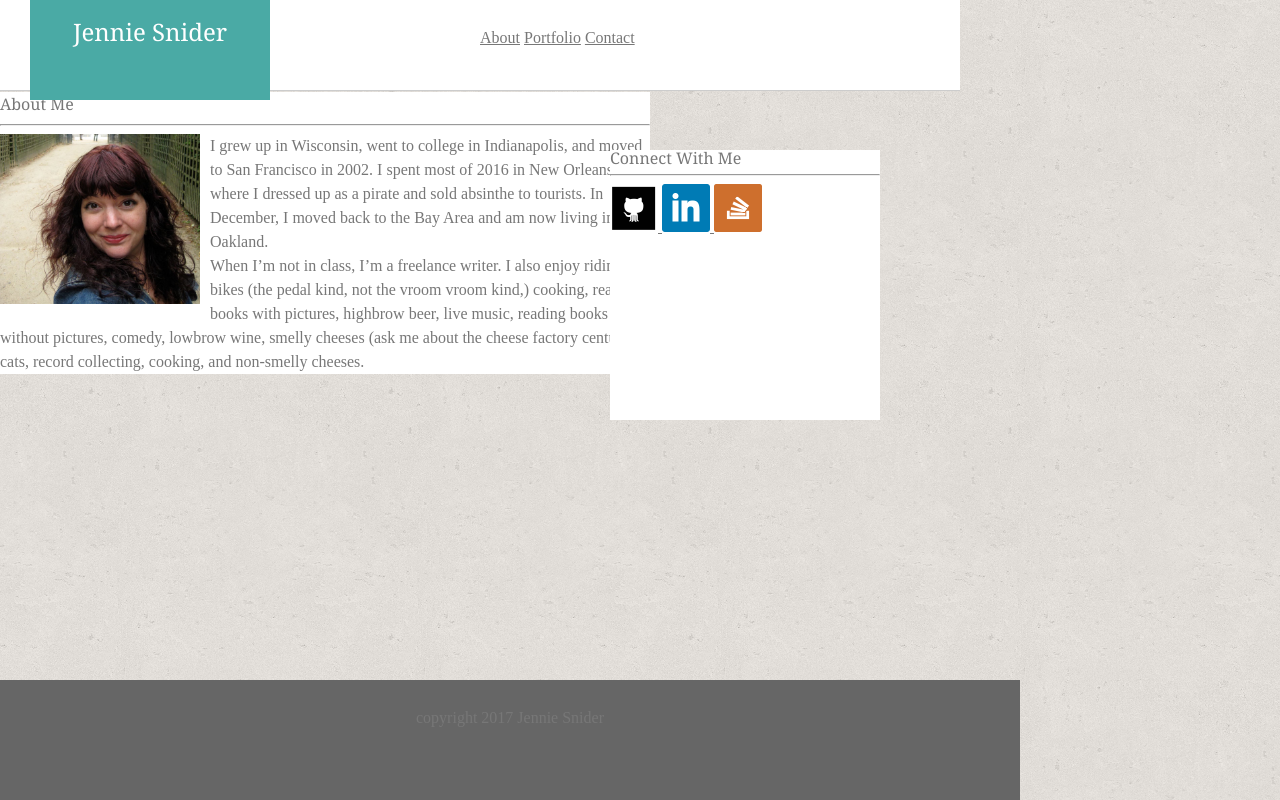
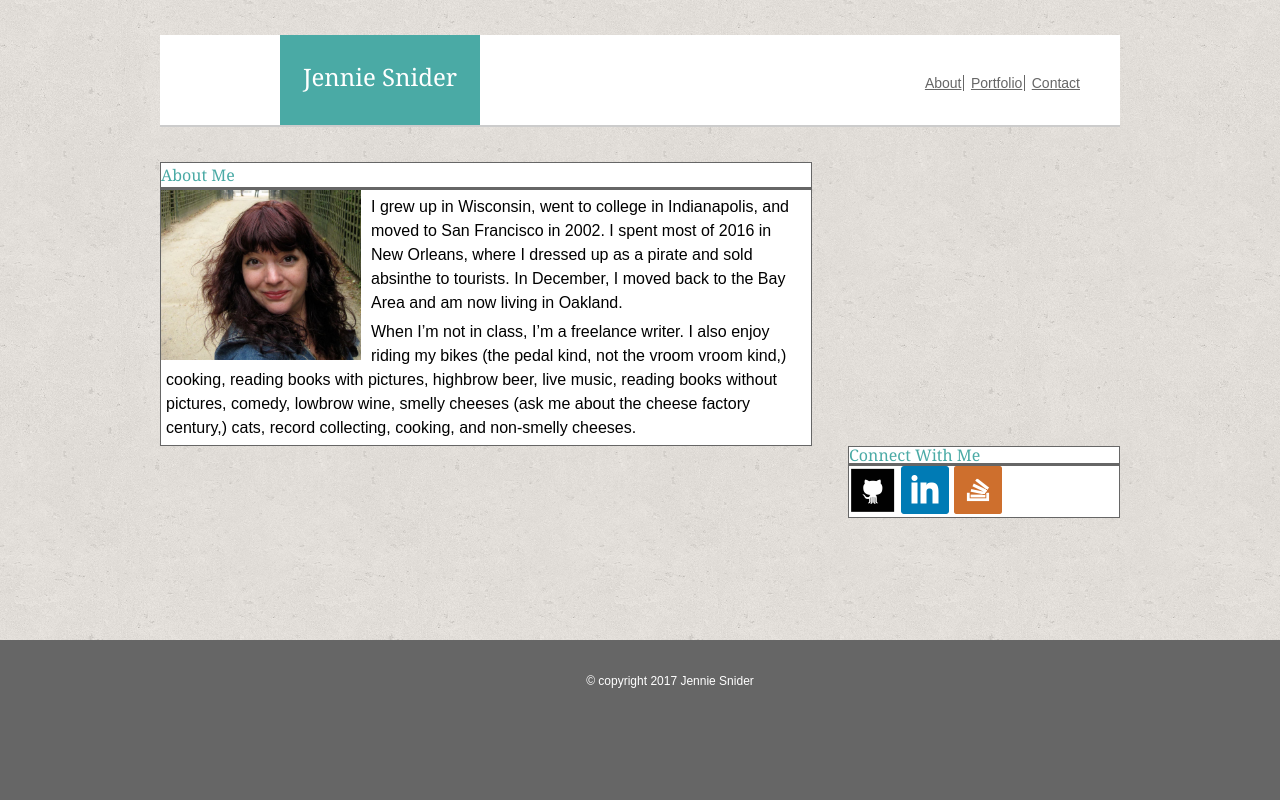
Before and after one commit to orangedalek/basic_portfolio, a plain HTML site: page index.html in a window 1280 px wide. Drawn offline with Linux system fonts and the light colour scheme; files that its build step writes are made by us from their sources.

Commit message:
more updates

```diff
--- a/index.html
+++ b/index.html
@@ -7,43 +7,45 @@
 	<link rel="stylesheet" type="text/css" href="style.css">
 </head>
 <body>
+	<div class="content_holder">
 	<header>
 		<div class="namebox">
 			<h1 class="name">Jennie Snider</h1>
 		</div>
-		<div class="toplinks">
-			<a href="#">About</a>
-			<a href="#">Portfolio</a>
-			<a href="#">Contact</a>
-		</div>
+		<nav class="toplinks">
+			<a class="aboutlink" href="#">About</a>
+			<a class="portfoliolink" href="#">Portfolio</a>
+			<a class="contactlink" href="#">Contact</a>
+		</nav>
 	</header>
+	</div>
+	<!-- make the main content area of the page with an about me area on the left containing a photo and two paragraphs, and a contact info section to the right with links -->
 
-	<div class="about">
-		<h1>About Me</h1>
-		<hr>
-		<img class="profile-pic" src="assets/images/profile.jpg" alt="Selfie in the garden at Versailles">
-		<p>I grew up in Wisconsin, went to college in Indianapolis, and moved to San Francisco in 2002. I spent most of 2016 in New Orleans, where I dressed up as a pirate and sold absinthe to tourists. In December, I moved back to the Bay Area and am now living in Oakland.
-		</p>
-		<p>When I’m not in class, I’m a freelance writer. I also enjoy riding my bikes (the pedal kind, not the vroom vroom kind,) cooking, reading books with pictures, highbrow beer, live music, reading books without pictures, comedy, lowbrow wine, smelly cheeses (ask me about the cheese factory century,) cats, record collecting, cooking, and non-smelly cheeses.
-		</p>
+	<div class="content_holder">
+		<section class="content">
+		<h2>About Me</h2>
+			<img class="profile-pic" src="assets/images/profile.jpg" alt="Selfie in the garden at Versailles">
+			<p>I grew up in Wisconsin, went to college in Indianapolis, and moved to San Francisco in 2002. I spent most of 2016 in New Orleans, where I dressed up as a pirate and sold absinthe to tourists. In December, I moved back to the Bay Area and am now living in Oakland.
+			</p>
+			<p>When I’m not in class, I’m a freelance writer. I also enjoy riding my bikes (the pedal kind, not the vroom vroom kind,) cooking, reading books with pictures, highbrow beer, live music, reading books without pictures, comedy, lowbrow wine, smelly cheeses (ask me about the cheese factory century,) cats, record collecting, cooking, and non-smelly cheeses.
+			</p>
+		</section>
+		<section class="connect">
+			<h3>Connect With Me</h3>
+			<a href="#"><img src="assets/images/github.png"></a>
+			<a href="#"><img src="assets/images/linkedin.png"></a>
+			<a href="#"><img src="assets/images/stackoverflow.png"></a>
+
+		</section>
 	</div>
-	<div class="connect">
-		<h1>Connect With Me</h1>
-		<hr>
-		<a href="#">
-			<img src="assets/images/github.png">
-		</a>
-		<a href="#">
-			<img src="assets/images/linkedin.png">
-		</a>
-		<a href="#">
-			<img src="assets/images/stackoverflow.png">
-		</a>
 
+
+<!-- 	footer with copyright -->
+	<div class="content_holder">
+		<footer>
+			<p>&copy; copyright 2017 Jennie Snider</p>
+		</footer>
 	</div>
-	<footer>
-		<p>copyright 2017 Jennie Snider</p>
-	</footer>
 
 </body>
 </html>
--- a/style.css
+++ b/style.css
@@ -1,103 +1,129 @@
-*{
-	color: #777777;
+/*sticky footer fix*/
+
+html {
+    position: relative;
+    min-height: 100%;
+}
+body {
+    margin: 0 0 100px; /* bottom = footer height */
+}
+footer {
+    position: absolute;
+    left: 0;
+    bottom: 0;
+    height: 100px;
+    width: 100%;
 }
 
+/*style the body elements*/
+
 body{
-	width: 960px;
 	background-image: url(assets/images/cork-wallet.png);
+	font-family: 'Arial', 'Helvetica Neue', Helvetica, sans-serif;
 }
 
-
+/*style the header*/
 header{
 	height: 90px;
-	width: 960px;
 	background-color: #ffffff;
-	border-bottom: 1px solid #cccccc;
-	margin-bottom: 1px;
+	border-bottom: 2px solid #cccccc;
+}
+
+nav{
+	text-align: right;
+	float: right;
+	margin: 40px 40px 0px 0px;
 }
 
 h1{
-	font-family: 'Georgia', Times, Times New Roman, serif;.
-}
-
-
-
-footer{
-	height: 60px;
-	width: 960px;
-	background-color: #666666;
-	text-align: center;
-	padding: 30px;
-	position: fixed;
-	bottom: 0;
-	z-index: 3;
-}
-
-
-
-
-.namebox{
 	background-color: #4aaaa5;
 	color: #ffffff;
 	width: 200px;
 	height: 60px;
-	position: absolute;
-	left: 30px;
-	padding: 20px;
-}
-
-.name{
 	font-size: 24px;
 	color: #ffffff;
 	text-align: center;
-	font-family: 'Georgia', Times, Times New Roman, serif;.
+	font-family: 'Georgia', Times, Times New Roman, serif;
+	float: left;
+	padding-top: 30px;
 }
 
-.toplinks{
-	position: absolute;
-	width: 200px;
-	height: 90px;
-	right: 570px;
-	padding: 30px;
-
+h2{
+	font-family: 'Georgia', Times, Times New Roman, serif;
+	color: #4aaaa5;
+	border-bottom: 3px solid #666666;
 }
 
+h3{
+	font-family: 'Georgia', Times, Times New Roman, serif;
+	color: #4aaaa5;
+	border-bottom: 3px solid #666666;
+}
 
+p{
+	margin: 5px;
+}
 
-.about{
+footer{
+	background-color: #666666;
+	color: #ffffff;
+	font-size: 12px;
+	text-align: center;
+	padding: 30px;
+	bottom: 0;
+	border-top: 10px solid ##4aaaa5;
+	position: fixed;
+}
+
+.namebox{
+	width: 75%;
+	margin: auto;
+}
+
+.aboutlink{
+	font-size: 14px;
+	color: #666666;
+	border-right: 1px solid #666666;
+	padding-right: 2px;
+}
+
+.portfoliolink{
+	font-size: 14px;
+	color: #666666;
+	border-right: 1px solid #666666;
+	padding-right: 2px;
+	padding-left: 2px;
+}
+
+.contactlink{
+	font-size: 14px;
+	color: #666666;
+	padding-left: 2px;
+}
+.content_holder{
+	width: 75%;
+	margin: 35px auto 35px auto;
+}
+
+.content{
 	width: 650px;
 	height: auto;
 	background-color: #ffffff;
 	line-height: 1.5;
-
-}
-
-.section_name{
-	border-bottom: solid #666666 2px;
+	border: solid 1px #666666;
 }
 
 .profile-pic{
 	width: 200px;
 	float: left;
 	margin-right: 10px;
-
 }
 
 .connect{
-	clear: both;
 	background-color: #ffffff;
 	width: 270px;
-	height: 270px;
-	position: absolute;
-	justify-content: center;
-	right: 400px;
-	top: 150px;
-
-}
-
-.message_box{
-	height: 200px;
-
+	float: right;
+	border: solid 1px #666666;
 }
 
 .pic-set1{
@@ -115,12 +141,12 @@ footer{
 	justify-content: center;
 	margin: 20px
 }
+
 .portfolio-pic{
 	width: 100%;
 	height: 100%;
+}
 
-
-}
 .port-pic{
 	width: 250px;
 	height: 250px;
@@ -141,7 +167,6 @@ footer{
 	position: relative;
 	text-align: center;
 	bottom: 80px;
-	z-index: 2;
 	font-size: 20px;
 	font-family: 'Georgia', Times, Times New Roman, serif;
 }
```
Also changed, not shown: contact.html (+19 -22 lines), portfolio.html (+22 -8 lines).
